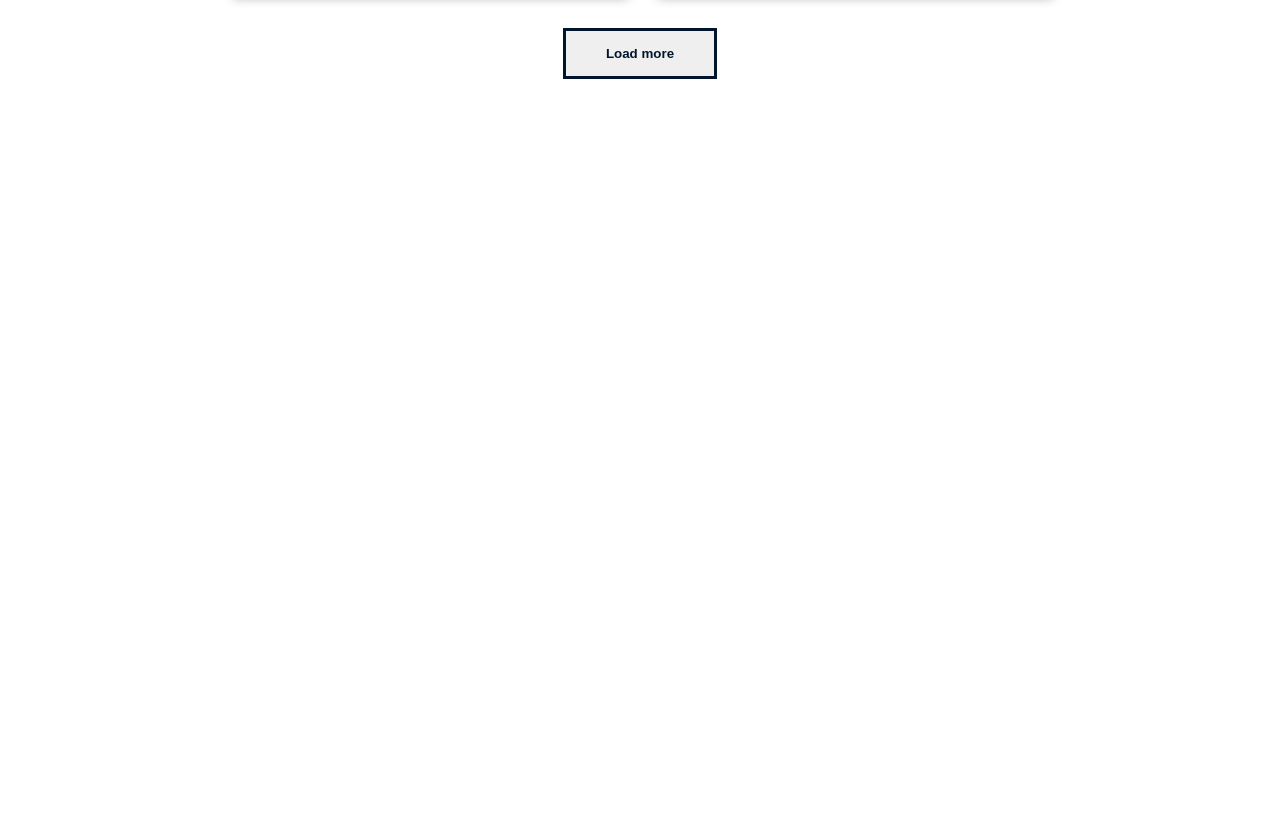
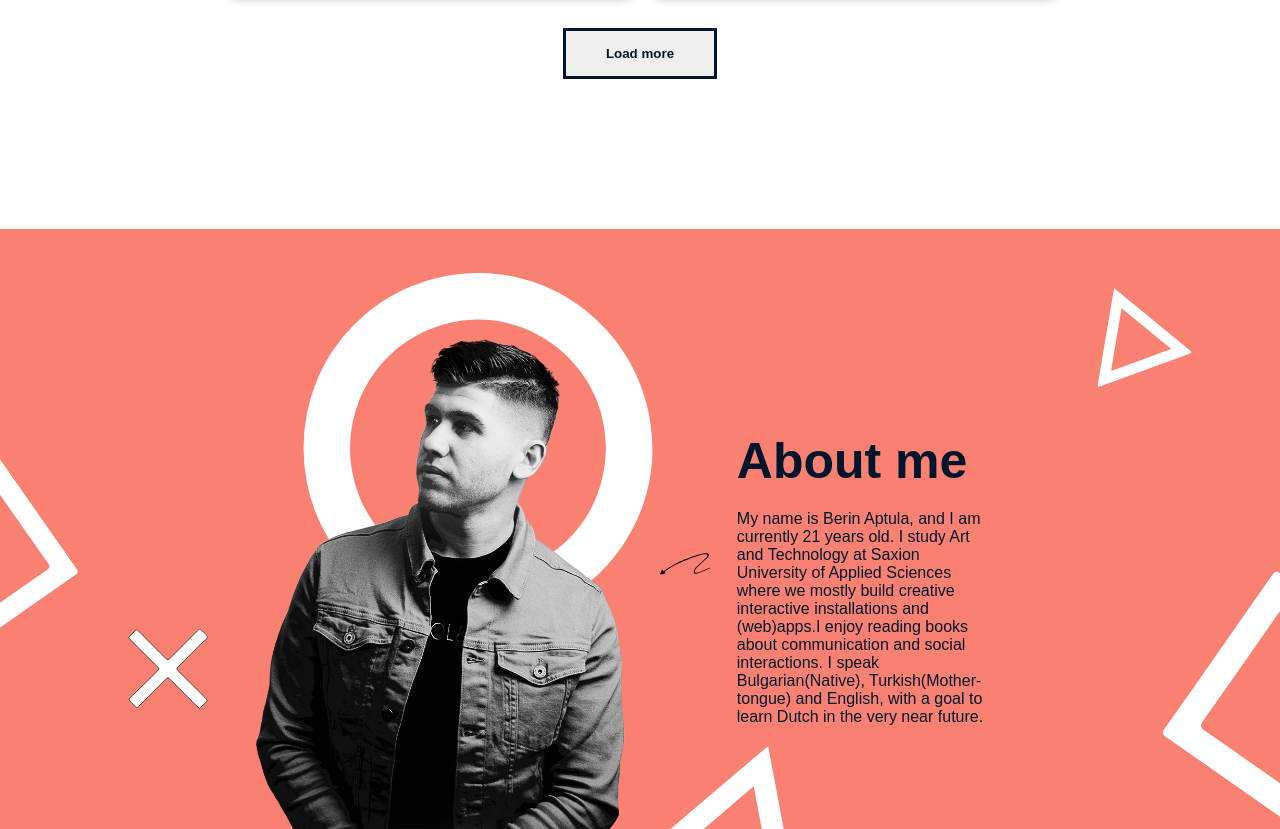
Before and after one commit to berinaptula/Portfolio-website, a website: page index.html in a window 1280 px wide. Shown: the part 2795-3624 px from the top of the page. Before the commit the page ends 2924 px from the top, so only its background shows below. Drawn offline with Linux system fonts and the light colour scheme; a web font is replaced by a local one.

Commit message:
Markup & Style 'About me' section

```diff
--- a/index.html
+++ b/index.html
@@ -209,6 +209,47 @@
             </div>
             <button class="portfolio__load-more">Load more</button>
         </section>
+        <section class="about">
+            <object data="/media/icons/square.svg" type="image/svg+xml" class="about__shape" id="about_square">
+                <img src="https://images-na.ssl-images-amazon.com/images/I/81-mDmkhyFL._SL1500_.jpg" />
+            </object>
+            <object data="/media/icons/cross.svg" type="image/svg+xml" class="about__shape" id="about_cross">
+                <img src="https://images-na.ssl-images-amazon.com/images/I/81-mDmkhyFL._SL1500_.jpg" />
+            </object>
+            <object data="/media/icons/triangle.svg" type="image/svg+xml" class="about__shape" id="about_triangle2">
+                <img src="https://images-na.ssl-images-amazon.com/images/I/81-mDmkhyFL._SL1500_.jpg" />
+            </object>
+            <object data="/media/icons/square.svg" type="image/svg+xml" class="about__shape" id="about_square2">
+                <img src="https://images-na.ssl-images-amazon.com/images/I/81-mDmkhyFL._SL1500_.jpg" />
+            </object>
+            <div class="about__container container">
+                <div class="about__photo">
+                    <object data="/media/icons/circle.svg" type="image/svg+xml" class="about__shape" id="about_circle">
+                        <img src="https://images-na.ssl-images-amazon.com/images/I/81-mDmkhyFL._SL1500_.jpg" />
+                    </object>
+                    <object data="/media/icons/Arrow.svg" type="image/svg+xml" class="about__shape" id="about_arrow">
+                        <img src="https://images-na.ssl-images-amazon.com/images/I/81-mDmkhyFL._SL1500_.jpg" />
+                    </object>
+                    <div class="about__photo--container">
+                        <img src="/media/img/me.png" alt="Me">
+                    </div>
+                </div>
+                <div class="about__text">
+                    <object data="/media/icons/triangle.svg" type="image/svg+xml" class="about__shape"
+                        id="about_triangle">
+                        <img src="https://images-na.ssl-images-amazon.com/images/I/81-mDmkhyFL._SL1500_.jpg" />
+                    </object>
+                    <div class="about__text--container">
+                        <h2 class="about__text--heading">About me</h2>
+                        <p class="about__text--description">My name is Berin Aptula, and I am currently 21 years old. I
+                            study Art and Technology at Saxion University of Applied Sciences where we mostly build
+                            creative interactive installations and (web)apps.I enjoy reading books about communication
+                            and social interactions. I speak Bulgarian(Native), Turkish(Mother-tongue) and English, with
+                            a goal to learn Dutch in the very near future. </p>
+                    </div>
+                </div>
+            </div>
+        </section>
     </main>
     <script src="script.js"></script>
 </body>
--- /dev/null
+++ b/sass/_about.scss
@@ -0,0 +1,127 @@
+.about {
+    width: 100vw;
+    background: salmon;
+    position: relative;
+    overflow: hidden;
+
+    margin-top: 15rem;
+
+    &__container {
+        display: flex;
+        padding-top: 10rem;
+    }
+
+    &__photo {
+        width: 50%;
+        display: flex;
+        justify-content: flex-end;
+        position: relative;
+        flex-direction: column;
+        align-items: flex-end;
+
+        &--container {
+            height: 50rem;
+
+            z-index: 999999999;
+
+            img {
+                height: 100%;
+            }
+        }
+    }
+
+    &__text {
+
+        width: 50%;
+        display: flex;
+        justify-content: space-evenly;
+        align-items: center;
+        position: relative;
+
+        &--container {
+            padding: 0 2rem;
+            margin: 0 auto;
+            width: 70%;
+            justify-content: center;
+            align-items: flex-start;
+            flex-direction: column;
+            z-index: 9999999;
+        }
+
+        &--heading {
+            font-size: 5rem;
+            font-weight: 700;
+            margin-bottom: 2rem;
+        }
+
+        &--description {
+            font-size: 1.6rem;
+            font-weight: 400;
+            width: 80%;
+        }
+    }
+
+    &__shape {
+        width: 10rem;
+        height: 10rem;
+        position: absolute;
+    }
+}
+
+#about {
+    &_square {
+        width: 15rem;
+        height: 15rem;
+        transform-origin: center center;
+        transform: rotateZ(55deg);
+        top: 25rem;
+        left: -10rem;
+    }
+
+    &_square2 {
+        width: 20rem;
+        height: 20rem;
+        transform-origin: center center;
+        transform: rotateZ(35deg);
+        bottom: 2rem;
+        right: -12rem;
+    }
+
+    &_cross {
+        width: 8rem;
+        height: 8rem;
+        bottom: 20%;
+        left: 10%;
+    }
+
+    &_circle {
+        top: -7vh;
+        right: -1vw;
+        width: 35rem;
+        height: 35rem;
+        z-index: 1;
+    }
+
+    &_arrow {
+        width: 5rem;
+        height: 5rem;
+        bottom: 24rem;
+        right: -7rem;
+    }
+
+    &_triangle {
+        width: 20rem;
+        height: 20rem;
+        bottom: -10rem;
+        left: 0;
+        transform: rotateZ(20deg);
+    }
+
+    &_triangle2 {
+        width: 10rem;
+        height: 10rem;
+        top: 5rem;
+        right: 10rem;
+        transform: rotateZ(-20deg);
+    }
+}
--- a/sass/main.scss
+++ b/sass/main.scss
@@ -5,3 +5,4 @@
 @import "intro";
 @import "skills";
 @import "portfolio";
+@import "about";
```
Also changed, not shown: css/style.css.
